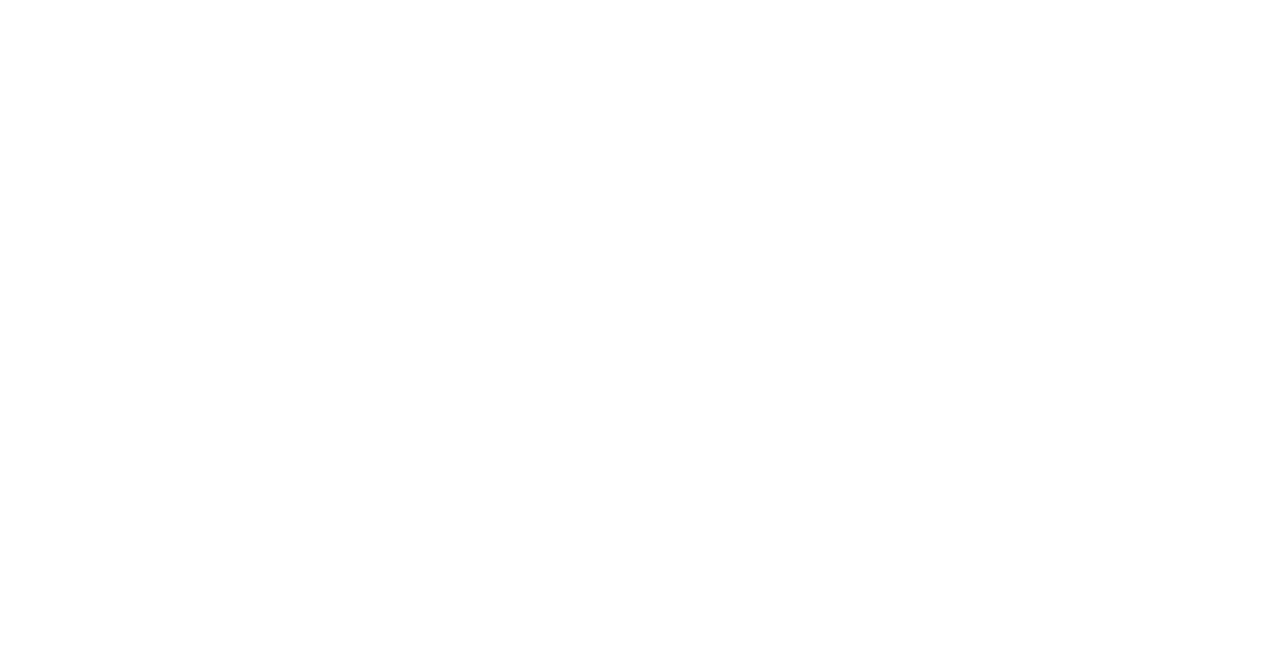
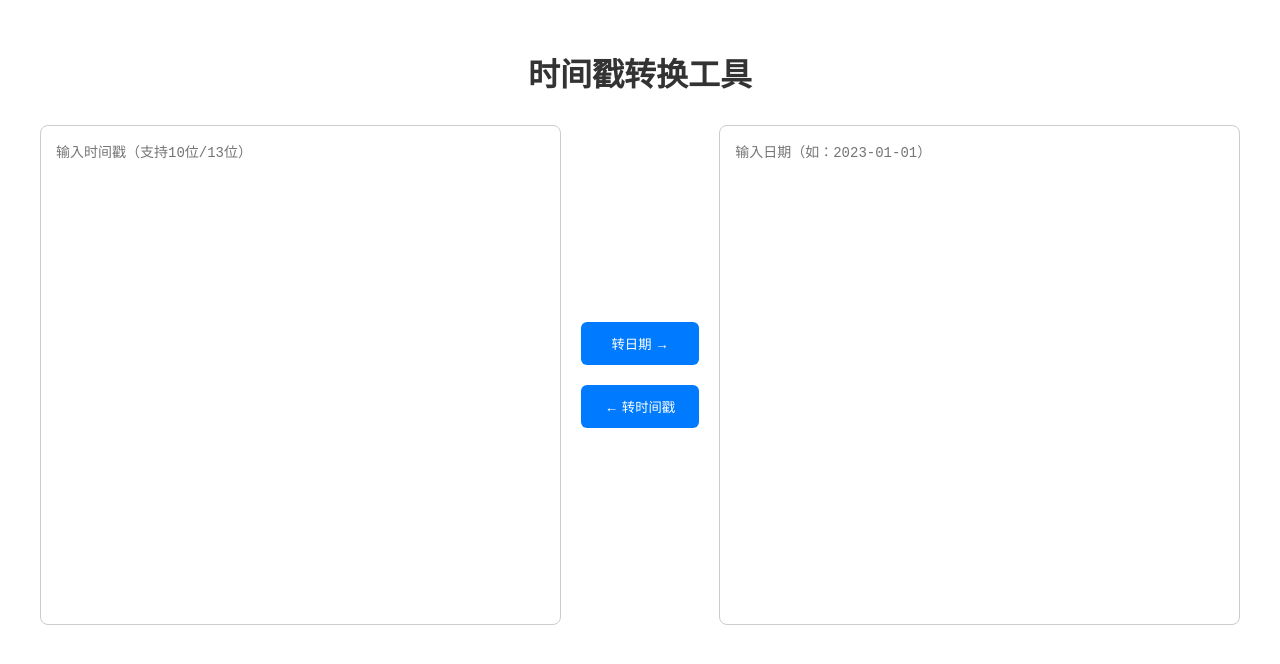
Before and after one commit to kennethfan/web-tools, a Vue app: page /web-tools/time-stamp in a window 1280 px wide. Before the commit this address had no page. Shown: the top 664 px of the page. Built offline with nearby package versions, Linux system fonts and the light colour scheme.

Commit message:
timestamp

```diff
--- a/src/router/index.ts
+++ b/src/router/index.ts
@@ -21,6 +21,11 @@
     path: '/urlencode',
     name: 'UrlEncodeTool',
     component: () => import('../views/UrlEncodeTool.vue')
+  },
+  {
+    path: '/time-stamp',
+    name: 'TimeStampTool',
+    component: () => import('../views/TimeStampTool.vue')
   }
 ];
 
--- a/src/views/Home.vue
+++ b/src/views/Home.vue
@@ -6,6 +6,7 @@
         <li><router-link to="/json-formatter">JSON 格式化</router-link></li>
         <li><router-link to="/base64">Base64 编解码</router-link></li>
         <li><router-link to="/urlencode">URL 编解码</router-link></li>
+        <li><router-link to="/time-stamp">时间戳转换</router-link></li>
       </ul>
     </nav>
   </div>
--- /dev/null
+++ b/src/views/TimeStampTool.vue
@@ -0,0 +1,112 @@
+<template>
+  <div class="timestamp-container">
+    <h1>时间戳转换工具</h1>
+    <div class="tool-wrapper">
+      <textarea
+        v-model="inputText"
+        placeholder="输入时间戳（支持10位/13位）"
+        class="textarea"
+      ></textarea>
+
+      <div class="button-group">
+        <button @click="timestampToDate" class="action-button">转日期 →</button>
+        <button @click="dateToTimestamp" class="action-button">← 转时间戳</button>
+      </div>
+
+      <textarea
+        v-model="outputDate"
+        placeholder="输入日期（如：2023-01-01）"
+        class="textarea"
+      ></textarea>
+    </div>
+  </div>
+</template>
+
+<script lang="ts" setup>
+import { ref } from 'vue';
+
+const inputText = ref('');
+const outputDate = ref('');
+
+// 时间戳转日期
+const timestampToDate = () => {
+  try {
+    const timestamp = inputText.value.length === 10 ?
+      parseInt(inputText.value) * 1000 :
+      parseInt(inputText.value);
+
+    const date = new Date(timestamp);
+    // 格式化为：YYYY-MM-DD HH:mm:ss.SSS
+    const milliseconds = date.getMilliseconds().toString().padStart(3, '0');
+    outputDate.value =
+      `${date.toLocaleDateString()} ` +
+      `${date.toLocaleTimeString()}.${milliseconds}`;
+
+  } catch (error) {
+    outputDate.value = '无效时间戳格式';
+  }
+};
+
+// 日期转时间戳
+const dateToTimestamp = () => {
+  try {
+    const timestamp = Date.parse(outputDate.value);
+    if (isNaN(timestamp)) throw new Error('无效日期');
+    inputText.value = timestamp.toString();
+  } catch (error) {
+    inputText.value = '无效日期格式';
+  }
+};
+</script>
+
+<style scoped>
+/* 复用 Base64Tool 的样式 */
+.timestamp-container {
+  max-width: 1200px;
+  margin: 0 auto;
+  padding: 20px;
+}
+
+.tool-wrapper {
+  display: flex;
+  gap: 20px;
+  height: 500px;
+}
+
+.textarea {
+  flex: 1;
+  padding: 15px;
+  border: 1px solid #ccc;
+  border-radius: 8px;
+  font-family: 'Courier New', Courier, monospace;
+  font-size: 14px;
+  resize: none;
+}
+
+.button-group {
+  display: flex;
+  flex-direction: column;
+  justify-content: center;
+  gap: 20px;
+}
+
+.action-button {
+  padding: 12px 24px;
+  background-color: #007BFF;
+  color: white;
+  border: none;
+  border-radius: 6px;
+  cursor: pointer;
+  transition: background-color 0.3s;
+}
+
+.action-button:hover {
+  background-color: #0056b3;
+}
+
+h1 {
+  text-align: center;
+  margin-bottom: 30px;
+  color: #333;
+}
+</style>
```
